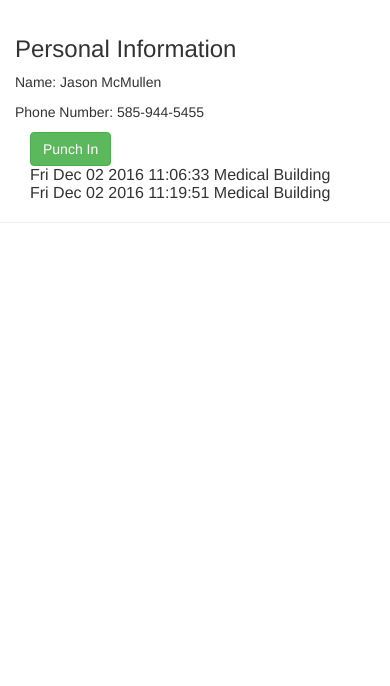
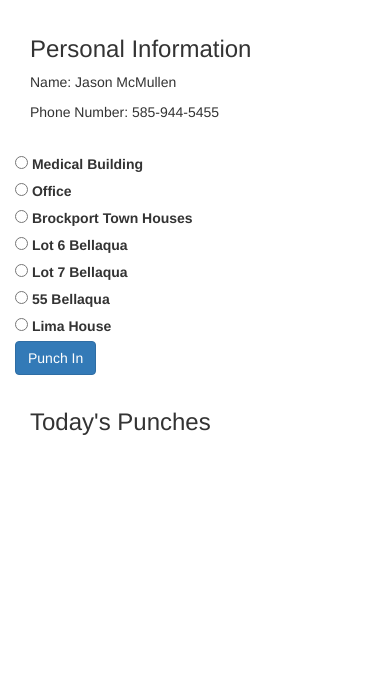
Before and after one commit to McMullen/TimeClock, a Django app: page /profile/ in a window 390 px wide. Shown: the part 54-740 px from the top of the page. Run offline with Django 3.2, Linux system fonts and the light colour scheme; a user stored in the database is signed in; data comes from the database, SQL or seed files in the repository; both versions use the stored data as it was after the commit; some libraries are stand-ins or nearby versions.

Commit message:
Update Employee Profile Page
Employees now have a larger selection of locations they can work from.
Also, moved the punch in/out functionality to this page instead of
having a separate page that they had to navigate to.

```diff
--- a/clock/location_choices.py
+++ b/clock/location_choices.py
@@ -4,12 +4,22 @@ location_choices.py
 @author Jason McMullen
 """
 
-MEDICAL = 'MB'
-OFFICE = 'OF'
-TOWN = 'TN'
+# The model only allows for 50 characters in the name here
+MEDICAL = 'Medical Building'
+OFFICE = 'Office'
+TOWN = 'Brockport Town Houses'
+LOT6 = 'Lot 6 Bellaqua'
+LOT7 = 'Lot 7 Bellaqua'
+LIMA = 'Lima House'
+B55  = '55 Bellaqua'
+
 
 LOCATION_CHOICES=(
     (MEDICAL, 'Medical Building'),
     (OFFICE, 'Office'),
-    (TOWN, 'Town Houses'),
+    (TOWN, 'Brockport Town Houses'),
+    (LOT6, 'Lot 6 Bellaqua'),
+    (LOT7, 'Lot 7 Bellaqua'),
+    (B55, '55 Bellaqua'),
+    (LIMA, 'Lima House'),
 )
--- a/clock/models.py
+++ b/clock/models.py
@@ -9,6 +9,7 @@ from django.contrib.auth.models import User
 from django.db.models.signals import post_save
 from django.core.validators import RegexValidator
 from clock.location_choices import *
+from datetime import datetime, timedelta, time, date
 
 
 # An extension of the BaseUser class
@@ -24,18 +25,24 @@ class Employee(models.Model):
         all_punches = Punch.objects.filter(employee=self)
         return all_punches
 
+    def getTodaysPunches(self):
+        todaysPunches = Punch.objects.filter(date=datetime.now())
+        return todaysPunches
+
     def numOfPunches(self):
         total = Punch.objects.filter(employee=self).count()
         return total
 
     def isEvenNumPunches(self):
         total = Punch.objects.filter(employee=self).count()
+        result = False
         if total == 0:
-            return True
+            result = True
         elif total % 2 == 0:
-            return True
+            result = True
         else:
-            return False
+            result = False
+        return result
 
 # An extension of the BaseUser class
 class Employer(models.Model):
@@ -52,7 +59,7 @@ class Punch(models.Model):
     date = models.DateField()
     time = models.TimeField()
     location = models.CharField(
-        max_length=2,
+        max_length=50,
         choices=LOCATION_CHOICES,
         default = OFFICE,
     )
@@ -60,9 +67,9 @@ class Punch(models.Model):
     def __str__(self):
 
         # Format for time
-        formatT = "%H:%M:%S"
+        formatT = '%I:%M%p'
 
         # "American" date format
         formatD = "%a %b %d %Y"
 
-        return self.date.strftime(formatD) + " " +self.time.strftime(formatT) + " " + self.location
+        return self.date.strftime(formatD) + " " + self.time.strftime(formatT) + " " + self.location
--- a/clock/urls.py
+++ b/clock/urls.py
@@ -14,5 +14,4 @@ urlpatterns = [
     url(r'^employee_profile/$', views.Profile, name="employee_profile"),
     url(r'^employer_profile/$', views.Profile, name="employer_profile"),
     url(r'^logout/$', views.LogoutRequest, name="logout"),
-    url(r'^employee_profile/punch/$', views.PunchRequest, name="punch"),
 ]
--- a/clock/views.py
+++ b/clock/views.py
@@ -38,10 +38,11 @@ def Register(request):
         if form.is_valid():
 
             user = User.objects.create_user(username=form.cleaned_data['username'],
-                                                                       email = form.cleaned_data['email'],
-                                                                       password=form.cleaned_data['password'],
-                                                                       first_name=form.cleaned_data['first_name'],
-                                                                       last_name=form.cleaned_data['last_name'])
+                                                email = form.cleaned_data['email'],
+                                                password=form.cleaned_data['password'],
+                                                first_name=form.cleaned_data['first_name'],
+                                                last_name=form.cleaned_data['last_name']
+                                            )
             user.save()
 
             # Save all of the gathered information into a BaseUser object
@@ -125,38 +126,30 @@ def Profile(request):
     # If user is not logged in, send them to login page
     if not request.user.is_authenticated():
         return HttpResponseRedirect('/login/')
+
     user = request.user
+
     try:
         employee = user.employee
-        context = {'employee': employee}
-        return render(request, 'employee_profile.html', context)
+        if request.method == 'POST':
+            form = PunchForm(request.POST)
+            if form.is_valid():
+                date = datetime.now().date()
+                time = datetime.now().time()
+                location = form.cleaned_data['location']
+                punch = Punch(employee=employee,
+                              date = date,
+                              time = time,
+                              location = location,
+                             )
+                punch.save()
+            return HttpResponseRedirect('/employee_profile/')
+        else:
+            form = PunchForm()
+            context = {'form': form, 'employee': employee}
+            return render(request, 'employee_profile.html', context)
+
     except ObjectDoesNotExist:
         employer = user.employer
         context = {'employer' : employer}
         return render(request, 'employer_profile.html', context)
-
-"""
-Handle employees punching in and out
-"""
-@login_required
-def PunchRequest(request):
-    user = request.user
-    employee = user.employee
-
-    if request.method == 'POST':
-        form = PunchForm(request.POST)
-        if form.is_valid():
-            date = datetime.now().date()
-            time = datetime.now().time()
-            location = form.cleaned_data['location']
-            punch = Punch(employee=employee,
-                          date = date,
-                          time = time,
-                          location = location,
-                         )
-            punch.save()
-        return HttpResponseRedirect('/employee_profile/')
-    else:
-        form = PunchForm()
-        context = {'form': form}
-        return render(request, 'punch.html', context)
--- a/static/templates/base.html
+++ b/static/templates/base.html
@@ -58,7 +58,7 @@
 
         <!-- Individual page code will go here -->
         {% block content %}{% endblock %}
-        <hr>
+
         <!--This div keeps the Company 2014 part at the bottom of the page-->
         <div class="navbar-fixed-bottom">
             <footer class="footer">
--- a/static/templates/employee_profile.html
+++ b/static/templates/employee_profile.html
@@ -11,6 +11,7 @@ employee_profile.html
 {% block content %}
 
 <div class="col-md-4">
+    <div class="container">
         <!--Display current profile status and information-->
         <h3>Personal Information</h3>
         <section>
@@ -18,22 +19,41 @@ employee_profile.html
             <p>Phone Number: {{ employee.phone }}</p>
         </section>
     </div>
+</div>
+<div class="col-md-4">
+    <form method="POST" action="">{% csrf_token %}
+        <h3></h3>
+        <section>
+            <!-- Location options for punch in -->
+            {% for locations in form.location %}
+                <div class="myradio">
+                    {{ locations }}
+                </div>
+            {% endfor %}
+
+            <!-- Old link button to send user to the punch page
+            <input type="submit" value="Punch" class="btn btn-primary"> -->
+
+            {% if employee.isEvenNumPunches == True %}
+                <input type="submit" value="Punch In" class="btn btn-primary">
+            {% else %}
+                <input type="submit" value="Punch Out" class="btn btn-primary">
+            {% endif %}
+        </section>
+    </form>
+</div>
 <div class="col-md-4">
     <div class="container">
-        {% if employee.isEvenNumPunches == True %}
-            <a href="{% url 'punch' %}" class="btn btn-success">Punch In</a>
-        {% else %}
-            <a href="{% url 'punch' %}" class="btn btn-success">Punch Out</a>
-        {% endif %}
-    </div>
-    <div class="container">
-        {% for punch in employee.getAllPunches %}
+        <h3>Today's Punches</h3>
+            <section>
+                {% for punch in employee.getTodaysPunches %}
                     <table>
                         <tr>
                             <td>{{ punch }} </td>
                         </tr>
                     </table>
                 {% endfor %}
+            </section>
     </div>
 </div>
 {% endblock %}
```
Also changed, not shown: clock/migrations/0001_initial.py, db.sqlite3. Lines whose indentation alone changed are shown as unchanged.
